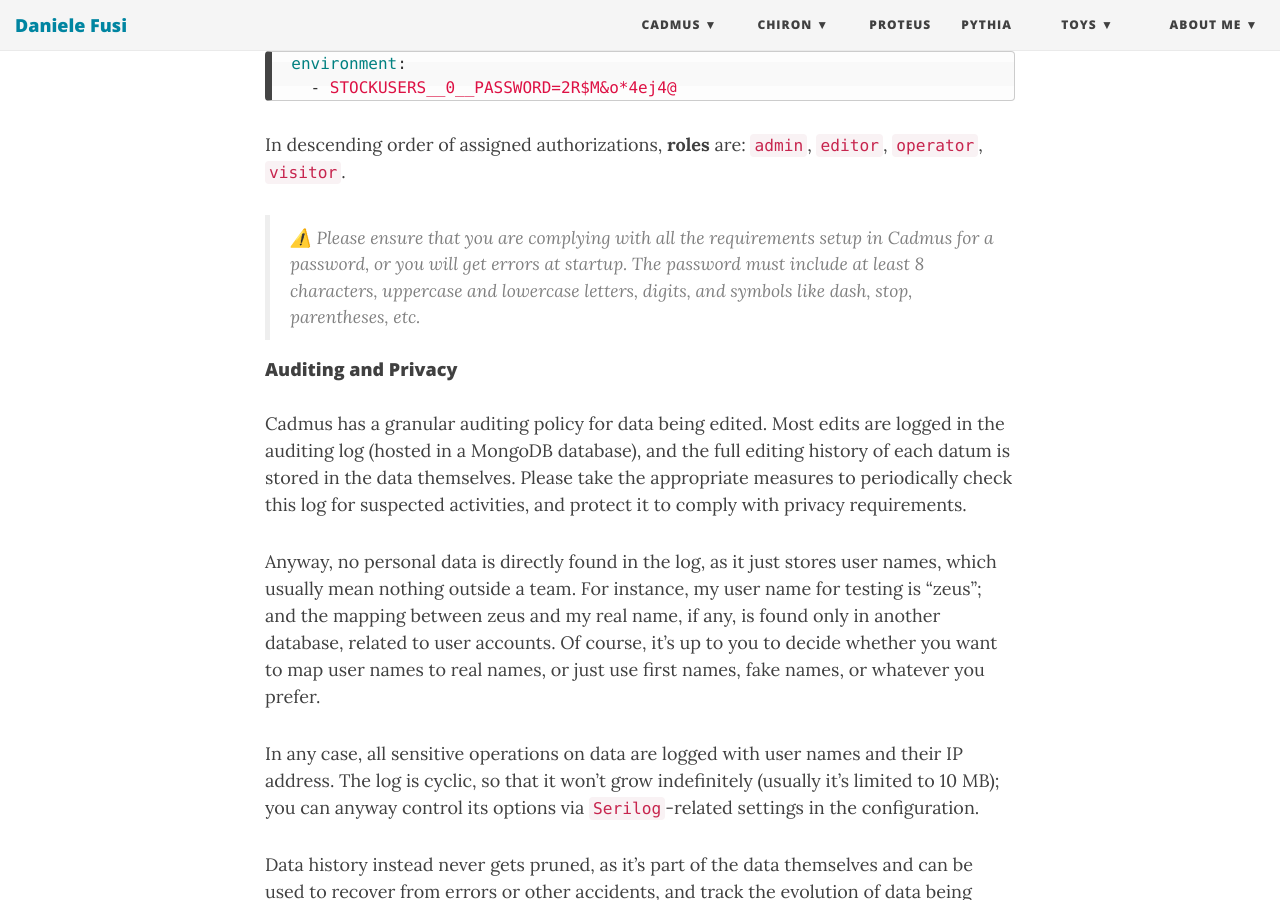
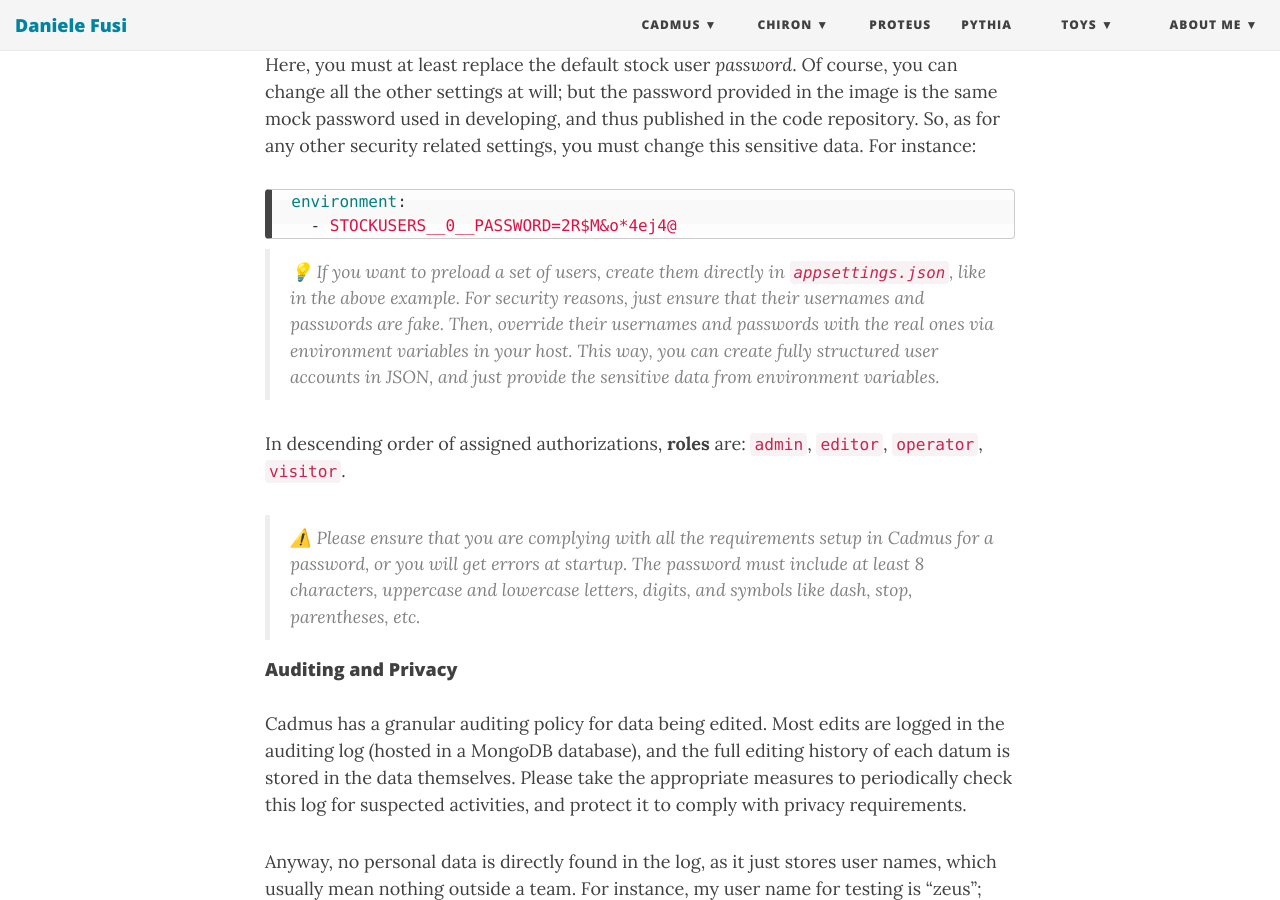
Before and after one commit to Myrmex/overview, a Jekyll site: the page built from cadmus/dev/deploy/hosting.md, in a window 1280 px wide and 900 px high, scrolled down 5613 px. Built offline with Jekyll 4.4.1, drawn with Linux system fonts in a browser that asks for light colours; nearby versions of some CDN libraries; some of the changed text lies outside the part shown.

Commit message:
Update hosting.md

````diff
--- a/cadmus/dev/deploy/hosting.md
+++ b/cadmus/dev/deploy/hosting.md
@@ -142,6 +142,11 @@
     - JWT__SECUREKEY=Rh+m(dkh_Rn6DhOD-wKcd;>P=]Q*T}J/MPbnfenDKOL[1y4I_1Oy1JAU./V98Zex
 ```
 
+Other, less relevant settings are:
+
+- `Issuer`: the issuer URI.
+- `Audience`: the audience URI.
+
 #### Server
 
 This object contains the configuration for HTTPS. You might need this if you are configuring HTTPS at the level of the Docker containers. If instead you are using a reverse proxy to handle HTTPS, and dealing with HTTP-only containerized services (which is the easiest and most common configuration), this is not necessary.
@@ -183,6 +188,8 @@
   environment:
     - STOCKUSERS__0__PASSWORD=2R$M&o*4ej4@
 ```
+
+>💡 If you want to preload a set of users, create them directly in `appsettings.json`, like in the above example. For security reasons, just ensure that their usernames and passwords are fake. Then, override their usernames and passwords with the real ones via environment variables in your host. This way, you can create fully structured user accounts in JSON, and just provide the sensitive data from environment variables.
 
 In descending order of assigned authorizations, **roles** are: `admin`, `editor`, `operator`, `visitor`.
 
@@ -354,7 +361,7 @@
       - /opt/cadmus/web/env.js:/usr/share/nginx/html/env.js
 ```
 
-In this sample, your host machine has a patched `env.js` file under `/opt/cadmus/web`, which gets bound to the container's `env.js` file in its NGINX `/usr/share/nginx/html` directory.
+In this sample, your host machine has a patched `env.js` file in its local file system, in the directory `/opt/cadmus/web`; this file gets bound to the container's `env.js` file in its NGINX `/usr/share/nginx/html` directory.
 
 >Alternatively, you may might "hack" the Docker image by directly changing the file's content in the container. Anyway, manually changing a Docker image is not a good practice.
 
````
Also changed, not shown: other parts of cadmus/dev/deploy/hosting.md (+1 -1 lines).
